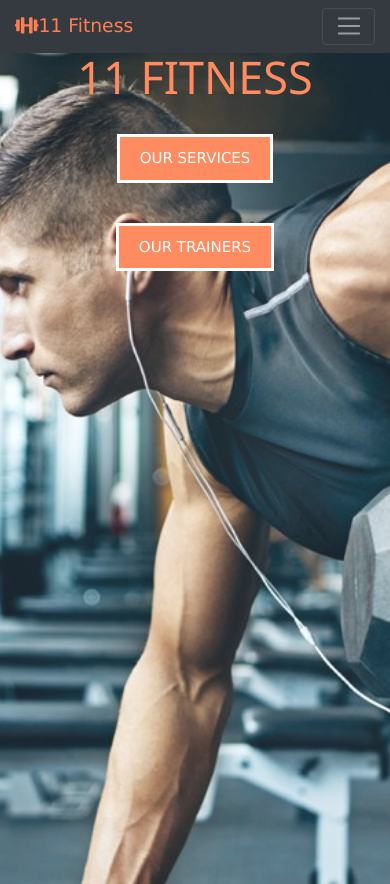
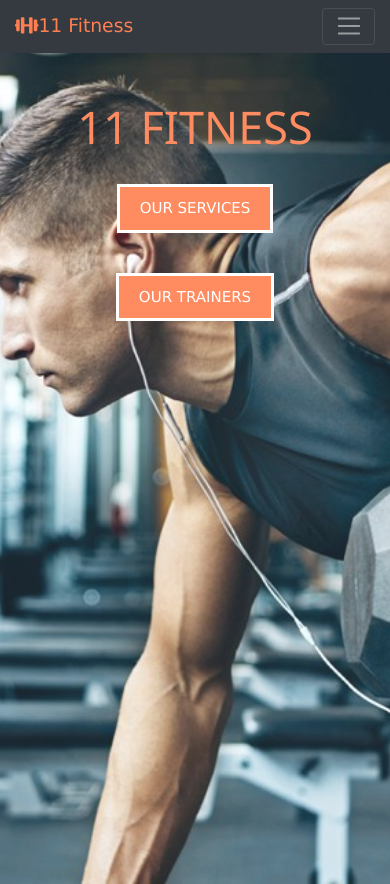
Before and after one commit to Worlasiag/11fitness, a plain HTML site: page index.html in a window 390 px wide. Shown: the top 884 px of the page. Drawn offline with nearby package versions, Linux system fonts and the light colour scheme.

Commit message:
Update mobile.css

```diff
--- a/css/mobile.css
+++ b/css/mobile.css
@@ -27,7 +27,7 @@
   }
 
   .intro-content h1{
-      padding-top: 10px;
+      padding-top: 60px;
       font-size: 3em!important;
       color:var(--primary-color);
       font-family: 'Segoe UI', Tahoma, Geneva, Verdana, sans-serif;
```
